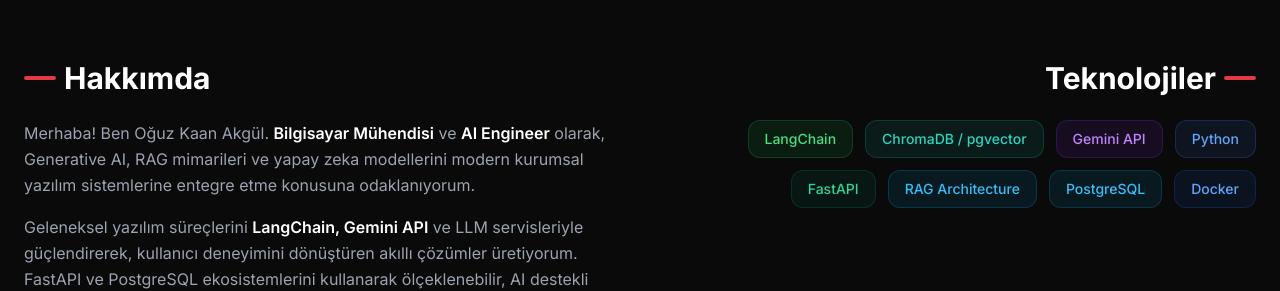
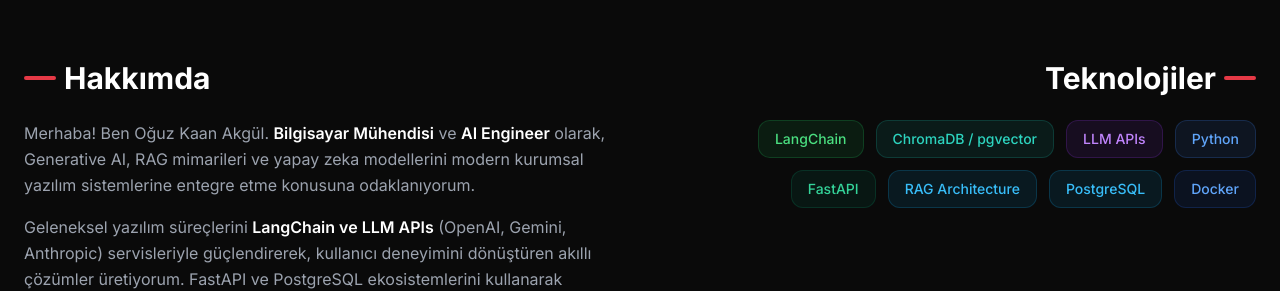
Before and after one commit to oguzzakgl/oguzzakgl.github.io, a React (Vite) app: page / in a window 1280 px wide. Shown: the part 820-1111 px from the top of the page. Built offline with nearby package versions, Linux system fonts and the light colour scheme.

Commit message:
refactor: Change Gemini API to broader model-agnostic LLM APIs

```diff
--- a/src/components/AboutSection.jsx
+++ b/src/components/AboutSection.jsx
@@ -5,7 +5,7 @@
     const techs = [
         { name: 'LangChain', color: 'bg-green-500/10 text-green-400 border-green-500/20' },
         { name: 'ChromaDB / pgvector', color: 'bg-teal-500/10 text-teal-400 border-teal-500/20' },
-        { name: 'Gemini API', color: 'bg-purple-600/10 text-purple-400 border-purple-600/20' },
+        { name: 'LLM APIs', color: 'bg-purple-600/10 text-purple-400 border-purple-600/20' },
         { name: 'Python', color: 'bg-blue-500/10 text-blue-400 border-blue-500/20' },
         { name: 'FastAPI', color: 'bg-emerald-600/10 text-emerald-400 border-emerald-600/20' },
         { name: 'RAG Architecture', color: 'bg-sky-500/10 text-sky-400 border-sky-500/20' },
@@ -32,7 +32,7 @@
                                 Merhaba! Ben Oğuz Kaan Akgül. <strong className="text-white font-semibold">Bilgisayar Mühendisi</strong> ve <strong className="text-white font-semibold">AI Engineer</strong> olarak, Generative AI, RAG mimarileri ve yapay zeka modellerini modern kurumsal yazılım sistemlerine entegre etme konusuna odaklanıyorum.
                             </p>
                             <p>
-                                Geleneksel yazılım süreçlerini <strong className="text-white font-semibold">LangChain, Gemini API</strong> ve LLM servisleriyle güçlendirerek, kullanıcı deneyimini dönüştüren akıllı çözümler üretiyorum. FastAPI ve PostgreSQL ekosistemlerini kullanarak ölçeklenebilir, AI destekli SaaS ve RAG platformları geliştiriyorum.
+                                Geleneksel yazılım süreçlerini <strong className="text-white font-semibold">LangChain ve LLM APIs</strong> (OpenAI, Gemini, Anthropic) servisleriyle güçlendirerek, kullanıcı deneyimini dönüştüren akıllı çözümler üretiyorum. FastAPI ve PostgreSQL ekosistemlerini kullanarak ölçeklenebilir, AI destekli SaaS ve RAG platformları geliştiriyorum.
                             </p>
                             <p>
                                 Sürekli öğrenmeye, AI ajanları (Agentic Workflows), vektör veritabanları ve otonom iş akışları gibi yeni nesil teknolojileri projelere uygulamaya odaklanıyorum.
```
